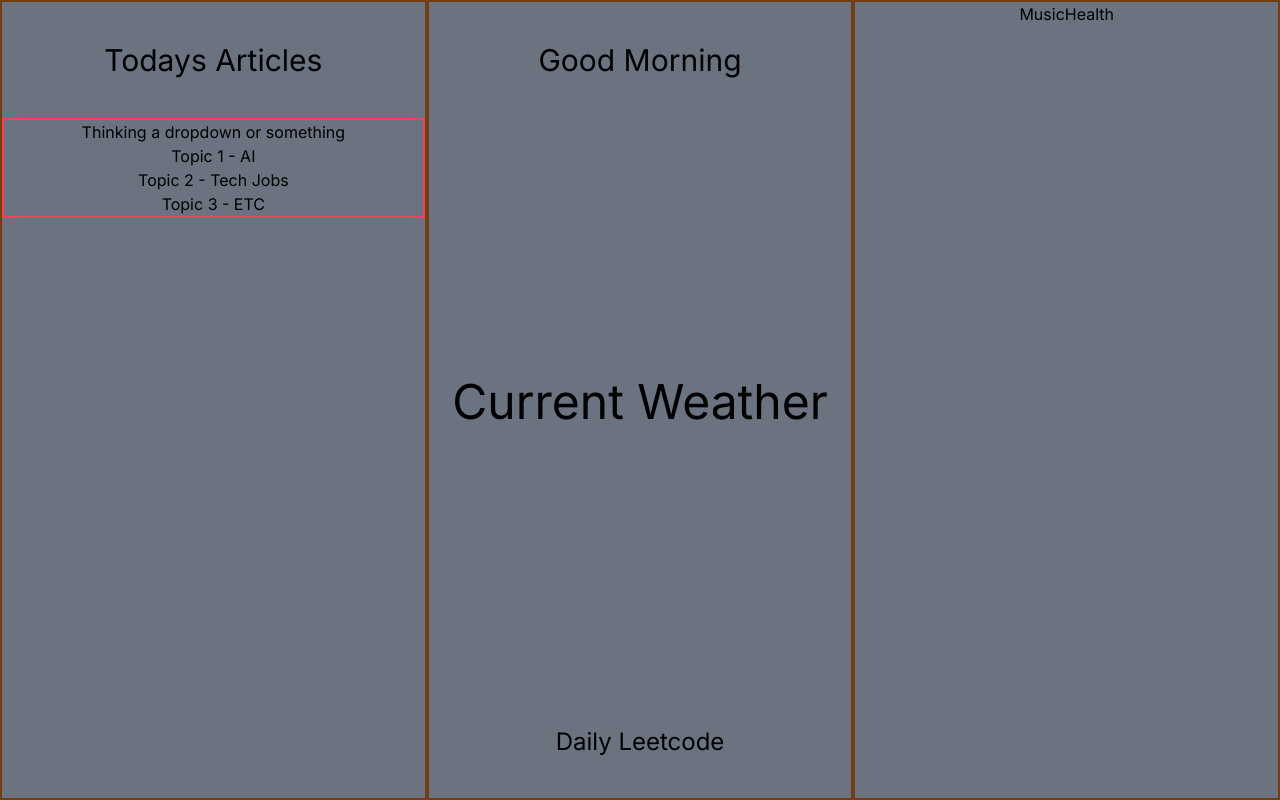
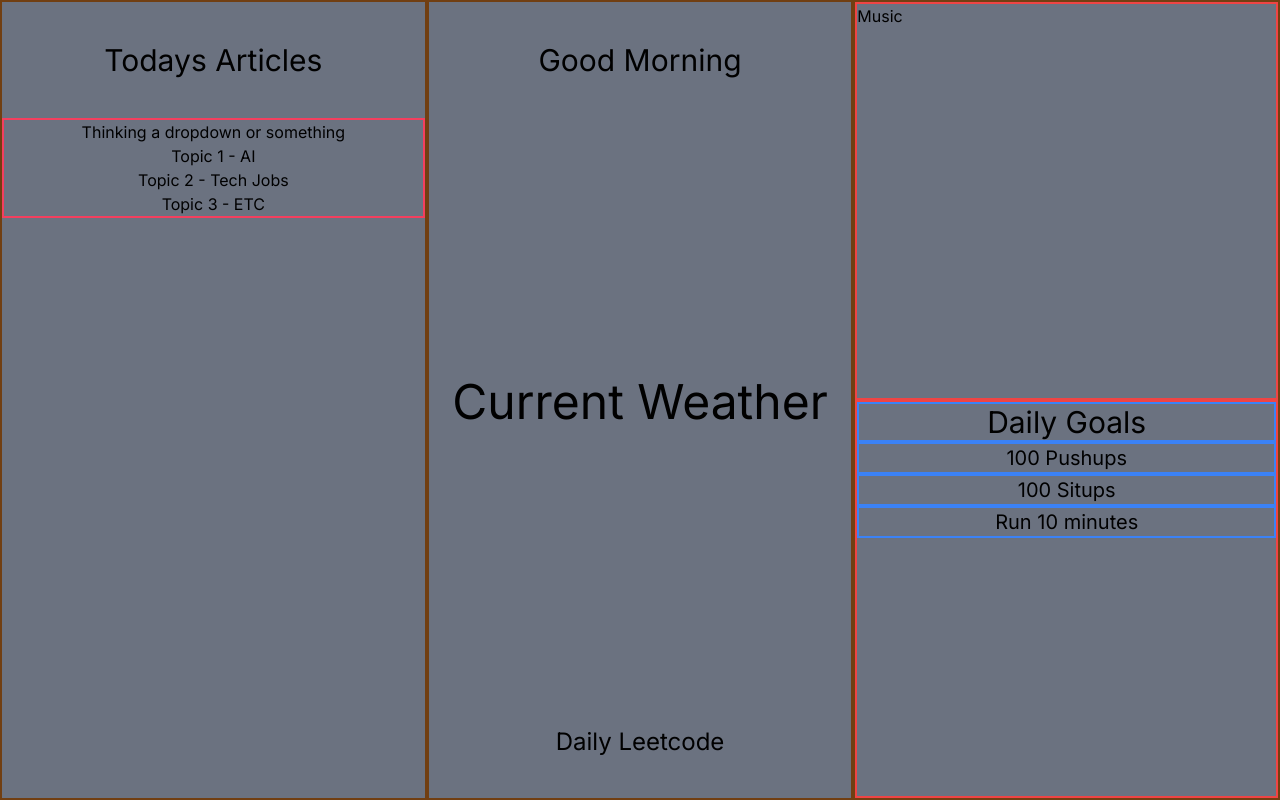
Before and after one commit to ThinkCreatively/CheckingIn, a Next.js app in the folder checking-in/: page / in a window 1280 px wide. Built offline with nearby package versions, Linux system fonts and the light colour scheme.

Commit message:
~ setting up basic health wire frame

```diff
--- a/checking-in/app/customComps/musicAndHealth/Health.tsx
+++ b/checking-in/app/customComps/musicAndHealth/Health.tsx
@@ -1,7 +1,22 @@
 import React from "react";
 
 const Health = () => {
-  return <div>Health</div>;
+  const dailyWorkouts = ["100 Pushups", "100 Situps", "Run 10 minutes"];
+  return (
+    <div className="border-2 border-red-500 h-full items-center">
+      <div className="border-2 border-blue-500 text-center text-3xl">
+        Daily Goals
+      </div>
+      {dailyWorkouts.map((item, index) => (
+        <div
+          key={index}
+          className="border-2 border-blue-500 text-center text-xl"
+        >
+          {item}
+        </div>
+      ))}
+    </div>
+  );
 };
 
 export default Health;
--- a/checking-in/app/customComps/musicAndHealth/Music.tsx
+++ b/checking-in/app/customComps/musicAndHealth/Music.tsx
@@ -1,7 +1,7 @@
 import React from "react";
 
 const Music = () => {
-  return <div>Music</div>;
+  return <div className="border-2 border-red-500 h-full">Music</div>;
 };
 
 export default Music;
--- a/checking-in/app/customComps/musicAndHealth/RightSection.tsx
+++ b/checking-in/app/customComps/musicAndHealth/RightSection.tsx
@@ -4,7 +4,7 @@ import Health from "./Health";
 
 const RightSection = () => {
   return (
-    <div className="flex justify-center border-2 border-yellow-900 w-full">
+    <div className="flex flex-col justify-center border-2 border-yellow-900 w-full">
       <Music />
       <Health />
     </div>
```
